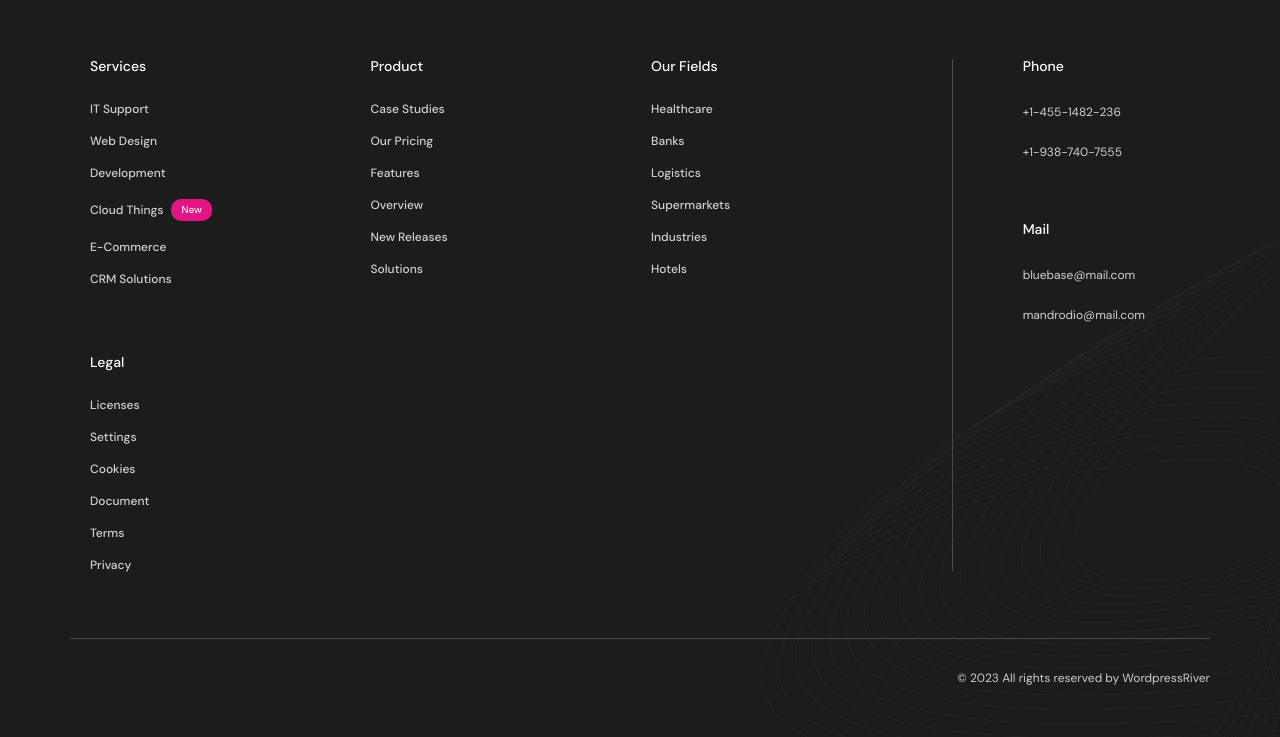
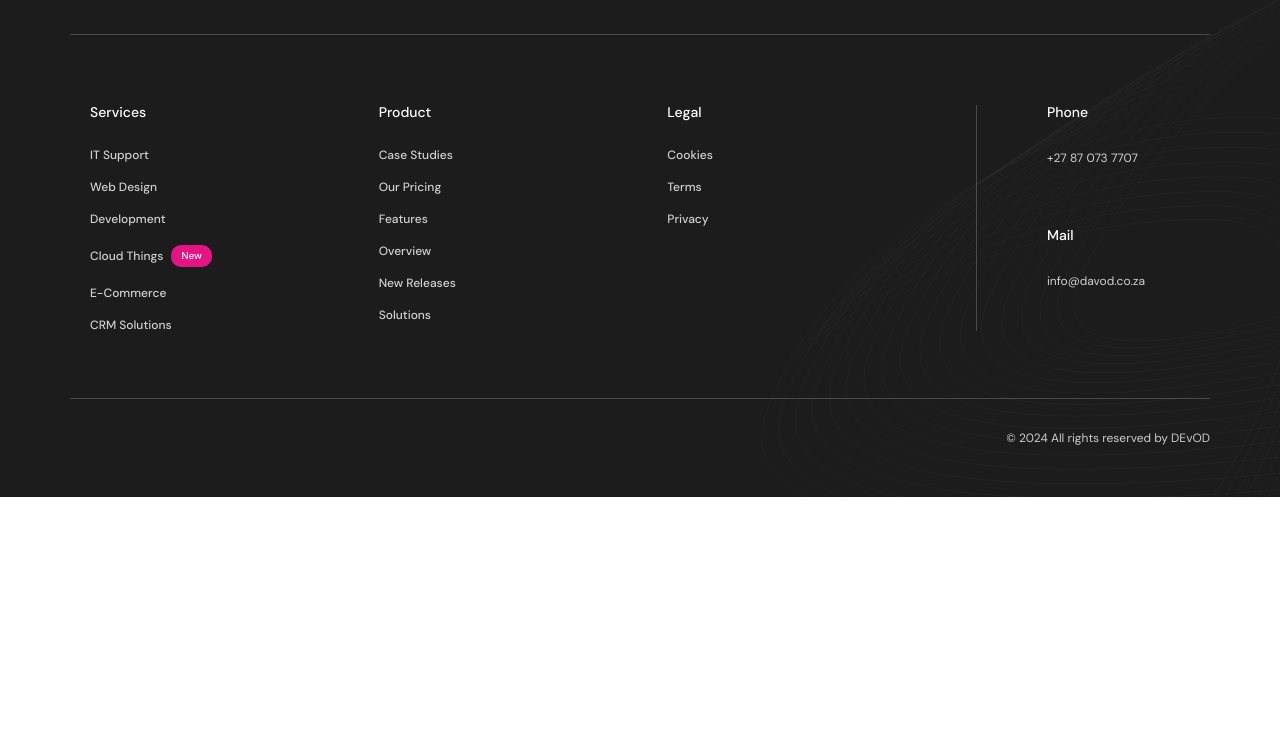
Before and after one commit to Kgabo71/devod, a plain HTML site: page how-we-do-single.html in a window 1280 px wide. Shown: the part 5996-6733 px from the top of the page. After the commit the page ends 6493 px from the top, so only its background shows below. Drawn offline with nearby package versions, Linux system fonts and the light colour scheme; some icons are missing.

Commit message:
Update how-we-do-single.html

```diff
--- a/how-we-do-single.html
+++ b/how-we-do-single.html
@@ -533,15 +533,17 @@
                                 <img src="./assets/imgs/support-icon.svg" alt="Support" />
                                 <h3>Contact Info</h3>
                                 <p>
-                            +1 455 1482 236 <br>
-                            Devod@mail.com
+                                    +27 87 073 7707 <br>
+                                    info@davod.co.za
                                 </p>
                             </div>
                             <div class="contact-office-info contact-info">
                                 <img src="./assets/imgs/map-icon.svg" alt="Map" />
                                 <h3>Visit our office</h3>
-                        <p>11232 Buccleuch
-                            Johannesburg, South Africa</p>
+                                <p>1 Ruacana Street Waterfall
+                                    Commercial District
+                                    Buccleuch Ext 9 2090
+                                    Sandton,2191</p>
                             </div>
 
                             <ul class="contact-social-links">
@@ -585,7 +587,7 @@
                     <div class="custom-row align-items-end justify-content-between">
                         <div class="left-content">
                             <a href="index.html" class="logo">
-                        <img src="./assets/imgs/logo.png" alt="Logo" />
+                                <img src="./assets/imgs/logo-dark-rev.png" alt="Logo" />
                             </a>
                             <p>We provide the expertise and support to <br>
                                 propel your business forward.</p>
@@ -669,24 +671,13 @@
                                     <li><a href="solution.html">Solutions</a></li>
                                 </ul>
                             </div>
-                    <div class="footer-links">
-                        <h3>Our Fields</h3>
-                        <ul>
-                            <li><a href="our-field-details.html">Healthcare</a></li>
-                            <li><a href="our-field-details.html">Banks</a></li>
-                            <li><a href="our-field-details.html">Logistics</a></li>
-                            <li><a href="our-field-details.html">Supermarkets</a></li>
-                            <li><a href="our-field-details.html">Industries</a></li>
-                            <li><a href="our-field-details.html">Hotels</a></li>
-                        </ul>
-                    </div>
+
                             <div class="footer-links">
                                 <h3>Legal</h3>
                                 <ul>
-                            <li><a href="#">Licenses</a></li>
-                            <li><a href="#">Settings</a></li>
+
                                     <li><a href="#">Cookies</a></li>
-                            <li><a href="#">Document</a></li>
+
                                     <li><a href="#">Terms</a></li>
                                     <li><a href="#">Privacy</a></li>
                                 </ul>
@@ -698,15 +689,15 @@
                             <div class="footer-contact-info-item">
                                 <h4>Phone</h4>
                                 <p>
-                            <a href="tel:+1-455-1482-236">+1-455-1482-236</a> <br>
-                            <a href="tel:+1-938-740-75556">+1-938-740-7555</a>
+                                    <a href="tel:+27 87 073 7707">+27 87 073 7707</a> <br>
+
                                 </p>
                             </div>
                             <div class="footer-contact-info-item">
                                 <h4>Mail</h4>
                                 <p>
-                            <a href="mailto:bluebase@mail.com">bluebase@mail.com</a> <br>
-                            <a href="mailto:mandrodio@mail.com">mandrodio@mail.com</a>
+                                    <a href="mailto:info@davod.co.za">info@davod.co.za</a> <br>
+
                                 </p>
                             </div>
                         </div>
@@ -732,7 +723,7 @@
                             </a></li>
                         </ul>
 
-                <p>&copy; 2023 All rights reserved by <a href="https://themeforest.net/user/wordpressriver/portfolio">WordpressRiver</a></p>
+                        <p>&copy; 2024 All rights reserved by <a href="">DEvOD</a></p>
                     </div>
                 </div>
             </div>
```
Lines whose indentation alone changed are shown as unchanged.
